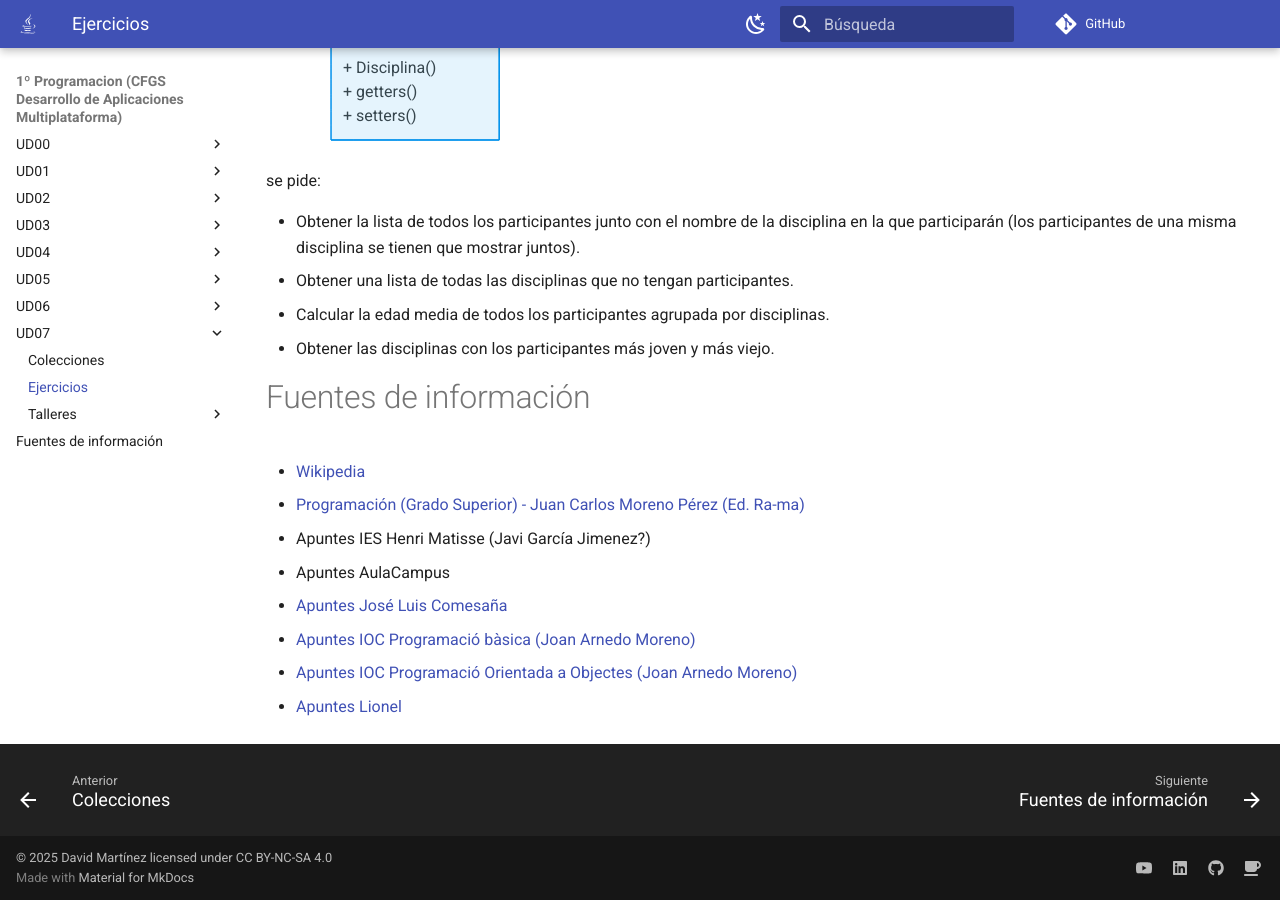
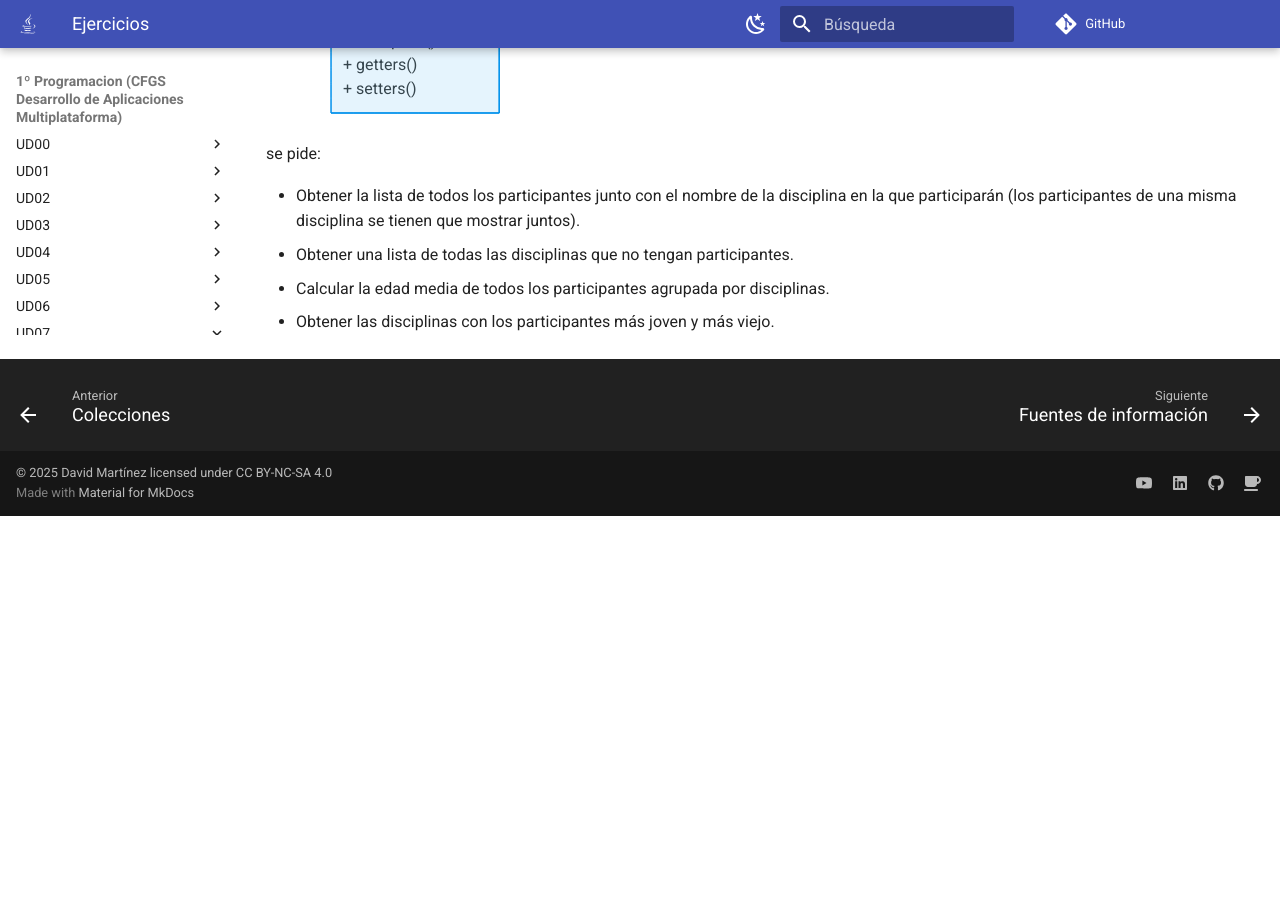
Before and after one commit to martinezpenya/1DAMProgramacion, an MkDocs documentation site: the page built from docs/UD07/UD07_ejercicios_ES.md, in a window 1280 px wide and 900 px high, scrolled down 9243 px. Built offline with MkDocs 1.6.1 and Material for MkDocs 9.7.7, drawn with Linux system fonts in a browser that asks for light colours; comment, search, counter and statistics services are not loaded; after the commit the page ends 9759 px from its top, so only the background shows below that; some of the changed text lies outside the part shown.

Commit message:
fix: ejercicios add:T01

```diff
--- a/docs/UD07/UD07_ejercicios_ES.md
+++ b/docs/UD07/UD07_ejercicios_ES.md
@@ -1,17 +1,6 @@
----
-title: Ejercicios de la UD07
-language: ES
-author: David Martínez Peña [www.martinezpenya.es]
-subject: Programación
-keywords: [PRG, 2024, Programacion, Java]
-IES: IES Eduardo Primo Marqués (Carlet) [www.ieseduardoprimo.es]
-header: ${title} - ${subject} (ver. ${today})
-footer:${currentFileName}.pdf - ${author} - ${IES} - ${pageNo}/${pageCount}
-typora-root-url:${filename}/../
-typora-copy-images-to:${filename}/../assets
----
-[toc]
-# Ejercicios
+# Ejercicios de la UD07
+
+## Ejercicios
 
 1. (**`package Varios`**) Diseñar la clase `Varios` con los siguientes métodos **estáticos** que se harán apoyándose en alguna clase de las vistas al estudiar las colecciones de Java:
    - `int[] quitarDuplicados (int[] v)`, que dado un array de enteros devuelva otro array con los mismos valores que el original pero sin duplicados.
@@ -97,7 +86,7 @@ typora-copy-images-to:${filename}/../assets
 
 7. (**`clase PalabrasOrdenadas`**) Escribe un programa que, dado un fichero de texto cuya ubicación indica el usuario, muestre sus palabras ordenadas ascendentemente y, después, descendentemente. Cada palabra se mostrará una sola vez, aunque en el texto aparezca varias.
 
-# Actividades
+## Actividades
 
 **Actividad 1**. Realizar las siguientes actividades relacionadas con `ArrayList`.
 
@@ -183,7 +172,7 @@ La clase `GestionPacientes` tiene un método `main` en el que se crea un archiva
 
 - Volver a indicar si el Map divisas está vacío.
 
-# Ejercicios Genericidad
+## Ejercicios Genericidad
 
 1. Crear una clase Genericos (proyecto Genéricos, paquete Genericos) que incorpore los métodos genéricos que se indican a continuación. Los métodos creados serán *public* *static.* En el proyecto se creará además la clase o clases necesarias para probar los métodos desarrollados.
 
@@ -231,7 +220,7 @@ La clase `GestionPacientes` tiene un método `main` en el que se crea un archiva
 
       NOTA: También lo puedes implementar con una Colección de las vistas en el tema anterior.
 
-# Programación funcional. Funciones Lambda.
+## Programación funcional. Funciones Lambda.
 
 1. Supongamos que tenemos implementada una clase `Libro` que tiene los atributos de `titulo`, `autor` y `precio`, con el correspondiente constructor y sus getters. Disponemos además de una lista de libros en una variable `libros`. Se pide implementar un método que muestre los títulos de los libros por pantalla, ordenados de menor a mayor.
 
@@ -308,14 +297,3 @@ La clase `GestionPacientes` tiene un método `main` en el que se crea un archiva
    - Obtener una lista de todas las disciplinas que no tengan participantes.
    - Calcular la edad media de todos los participantes agrupada por disciplinas.
    - Obtener las disciplinas con los participantes más joven y más viejo.
-
-# Fuentes de información
-
-- [Wikipedia](https://es.wikipedia.org)
-- [Programación (Grado Superior) - Juan Carlos Moreno Pérez (Ed. Ra-ma)](https://www.ra-ma.es/libro/programacion-grado-superior_48302/)
-- Apuntes IES Henri Matisse (Javi García Jimenez?)
-- Apuntes AulaCampus
-- [Apuntes José Luis Comesaña](https://www.sitiolibre.com/)
-- [Apuntes IOC Programació bàsica (Joan Arnedo Moreno)](https://ioc.xtec.cat/materials/FP/Recursos/fp_asx_m03_/web/fp_asx_m03_htmlindex/index.html)
-- [Apuntes IOC Programació Orientada a Objectes (Joan Arnedo Moreno)](https://ioc.xtec.cat/materials/FP/Recursos/fp_dam_m03_/web/fp_dam_m03_htmlindex/index.html)
-- [Apuntes Lionel](https://github.com/lionel-ict/ApuntesProgramacion)
```
Also changed, not shown: docs/UD07/UD07_T01_GitHubClassroom.md (added, +9 -0 lines).
